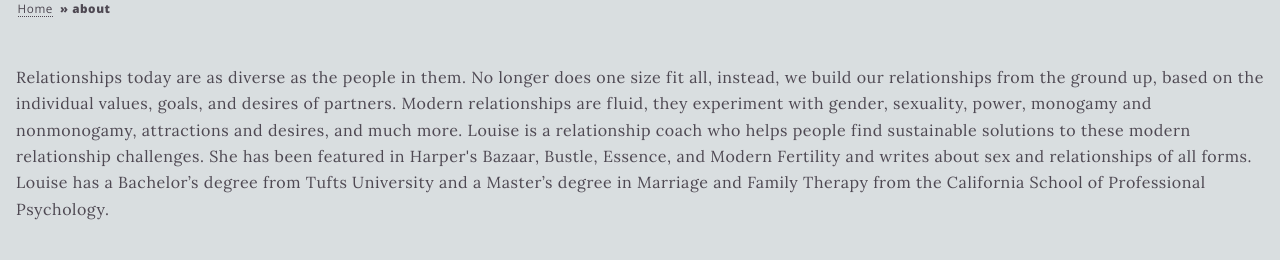
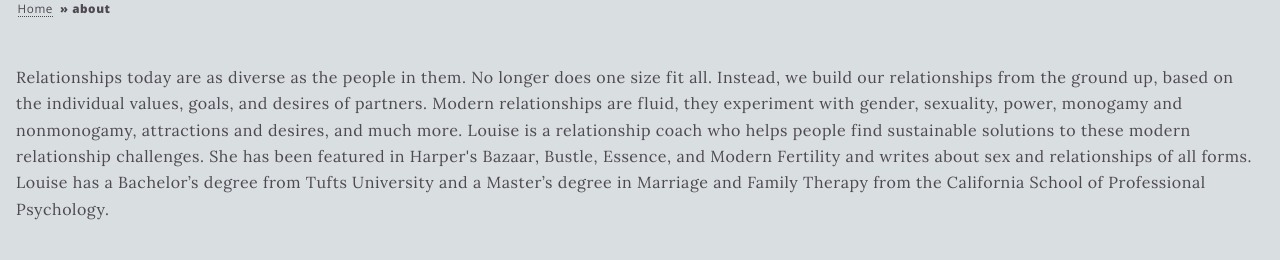
Before and after one commit to lehead/lehead.github.io, a Jekyll site: the page built from _pages/about.html, in a window 1280 px wide and 978 px high, cut to the strip 365-625 px from the top of the window. Built offline with Jekyll 4.4.1, drawn with Linux system fonts in a browser that asks for light colours.

Commit message:
correct grammar

```diff
--- a/_pages/about.html
+++ b/_pages/about.html
@@ -12,7 +12,7 @@ background-image: setee_annie-spratt-538523-unsplash.jpg
 </head>
 
 <body>
-   <p>Relationships today are as diverse as the people in them. No longer does one size fit all, instead, we build our relationships from the ground up, based on the individual values, goals, and desires of partners. Modern relationships are fluid, they experiment with gender, sexuality, power, monogamy and nonmonogamy, attractions and desires, and much more. Louise is a relationship coach who helps people find sustainable solutions to these modern relationship challenges. She has been featured in Harper's Bazaar, Bustle, Essence, and Modern Fertility and writes about sex and relationships of all forms. Louise has a Bachelor’s degree from Tufts University and a Master’s degree in Marriage and Family Therapy from the California School of Professional Psychology.</p>
+   <p>Relationships today are as diverse as the people in them. No longer does one size fit all. Instead, we build our relationships from the ground up, based on the individual values, goals, and desires of partners. Modern relationships are fluid, they experiment with gender, sexuality, power, monogamy and nonmonogamy, attractions and desires, and much more. Louise is a relationship coach who helps people find sustainable solutions to these modern relationship challenges. She has been featured in Harper's Bazaar, Bustle, Essence, and Modern Fertility and writes about sex and relationships of all forms. Louise has a Bachelor’s degree from Tufts University and a Master’s degree in Marriage and Family Therapy from the California School of Professional Psychology.</p>
    <br> </br>
    <p> </p>
 </body>
```
